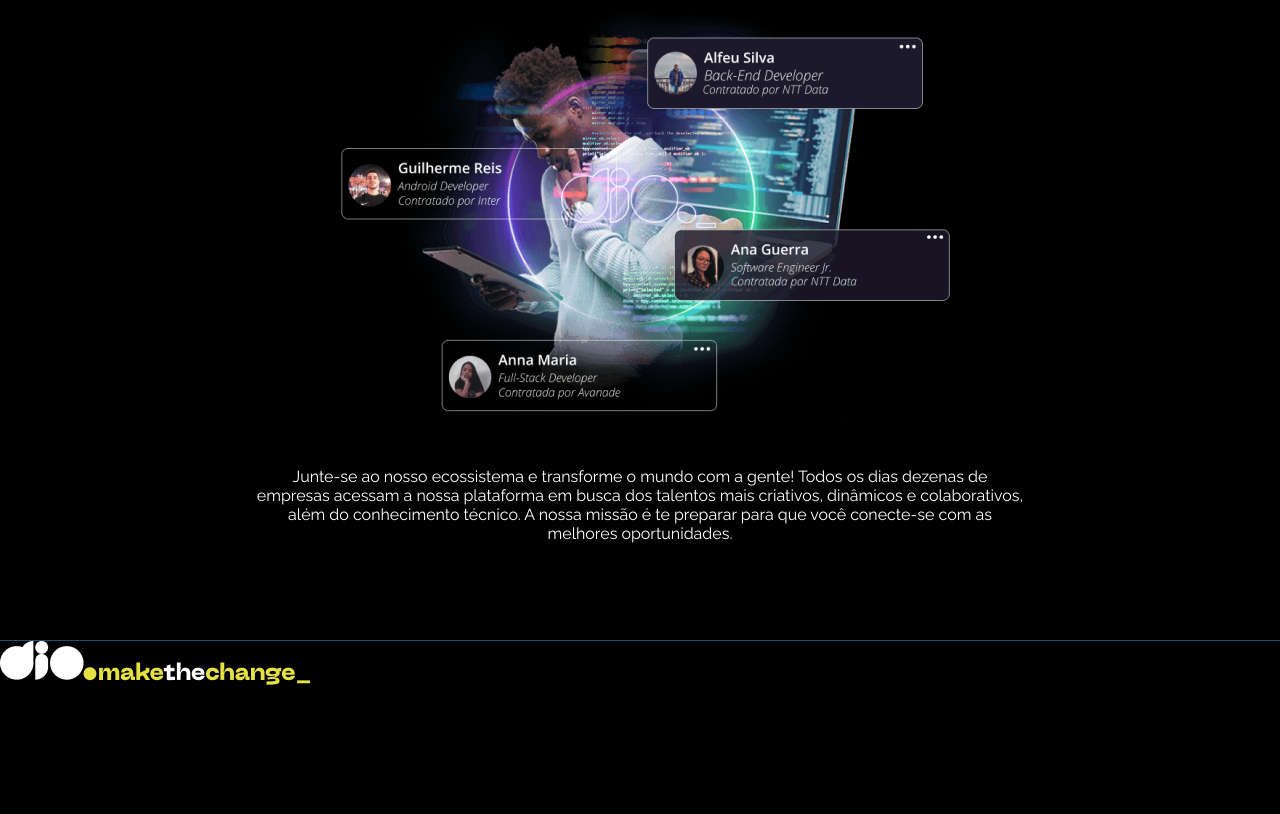
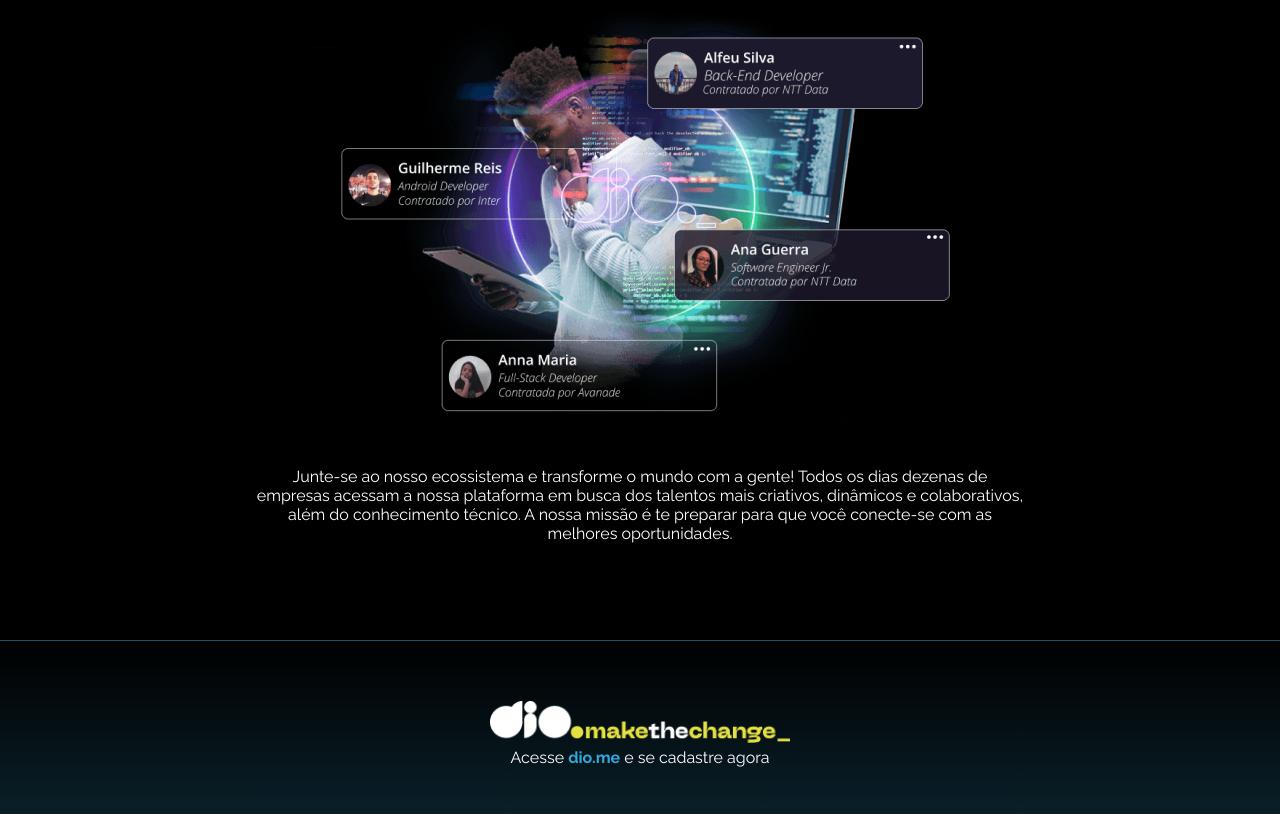
Before and after one commit to ramonnery/page-trilha-css-da-dio, a plain HTML site: page index.html in a window 1280 px wide. Shown: the part 1886-2700 px from the top of the page. Before the commit the page ends 2591 px from the top, so only its background shows below. Drawn offline with Linux system fonts and the light colour scheme.

Commit message:
Finalizando footer

```diff
--- a/css/style.css
+++ b/css/style.css
@@ -143,3 +143,23 @@
 .borda_azul {
     border-bottom: 1px solid #33A8DB80;
 }
+
+footer {
+    text-align: center;
+    padding: 60px 0;
+    background-image: linear-gradient(rgba(50, 168, 219, .0), rgba(50, 168, 219, .2));
+}
+
+footer figure img {
+    width: 300px;
+}
+
+footer p {
+    color: #fff;
+    margin-top: 4px
+}
+
+#dio-me {
+    color: #33A8DB;
+    font-weight: 700;
+}
--- a/index.html
+++ b/index.html
@@ -45,8 +45,8 @@
     <footer>
         <figure>
             <img src="./images/dio-logo.png" alt="Logo da Dio">
-            <p>Acesse <span id="dio-me">dio.me</span> e se cadastre agora</p>
         </figure>
+        <p>Acesse <span id="dio-me">dio.me</span> e se cadastre agora</p>
     </footer>
 </body>
 </html>
```
